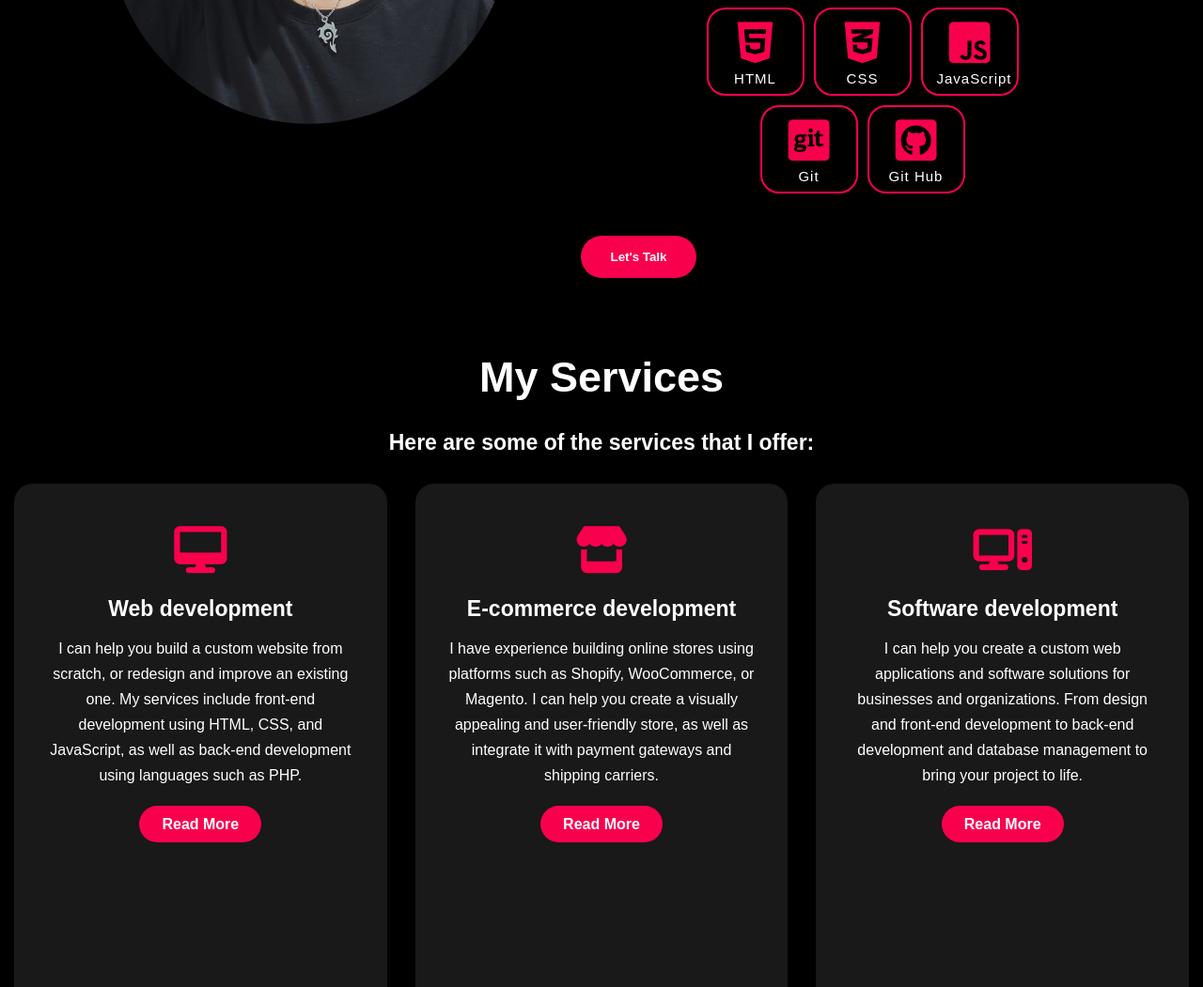
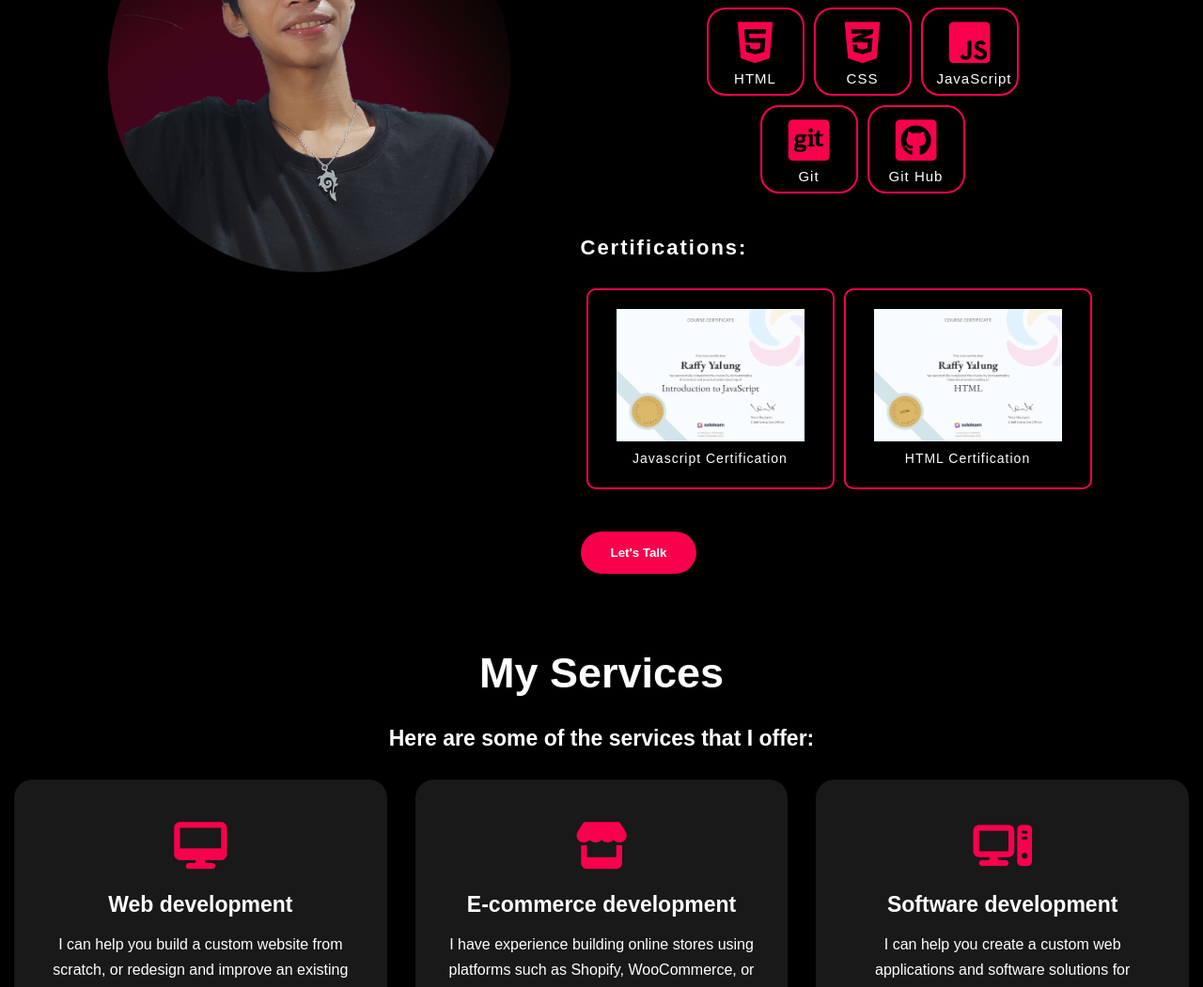
Before and after one commit to rafyalung/MyPortfolio, a plain HTML site: page index.html in a window 1280 px wide. Shown: the part 1374-2425 px from the top of the page at 94% size. Drawn offline with Linux system fonts and the light colour scheme.

Commit message:
certificationadded

```diff
--- a/index.html
+++ b/index.html
@@ -52,14 +52,17 @@
                         <p>Hi, my name is Raffy Yalung. I am a full stack web developer based in the Philippines. I have
                             a strong passion for creating an engaging and user-friendly experiences on the web, and I am
                             constantly striving to learn and improve my skills.</p>
-                    <p>In my free time, I enjoy staying up-to-date with the latest developments in web development, and
-                        I am an active member of the online developer community. I also enjoy learning new technologies
+                        <p>In my free time, I enjoy staying up-to-date with the latest developments in web development,
+                            and
+                            I am an active member of the online developer community. I also enjoy learning new
+                            technologies
                             and expanding my skillset, and always looking for new challenges and opportunities to
                             showcase my abilities.</p>
                     </div>
                     <div class="skills">
                         <h6>Tech Skills:</h6>
                         <div class="skills-box">
+
                             <div class="skills-card">
                                 <i class="fa-brands fa-html5"></i>
                                 <p>HTML</p>
@@ -85,6 +88,20 @@
                             </div>
                         </div>
 
+                        <div class="certifications">
+                            <h6>Certifications:</h6>
+                            <div class="certifications-box">
+                                <div class="certifications-card">
+                                    <a href="javascript certification.png" target="blank"><img src="javascript certification.png">
+                                    <p>Javascript Certification</p></a>
+                                </div>
+                                <div class="certifications-card">
+                                    <a href="html certification.png" target="_blank"><img src="html certification.png">
+                                        <p>HTML Certification</p>
+                                    </a>
+                                </div>
+                            </div>
+                        </div>
                         <button type="button"><a href="#contact">Let's Talk</a></button>
                     </div>
                 </div>
--- a/style.css
+++ b/style.css
@@ -159,7 +159,7 @@ h4{
 
 
 }
-.skills-box2{
+.skills-box2, .certifications-box{
 
     margin-bottom: 40px;
 }
@@ -190,11 +190,25 @@ h4{
     text-align: center;
 
 }
-.skills-box, .skills-box2{
+.skills-box, .skills-box2, .certifications-box{
     display:flex;
     justify-content: center;
 }
-
+.certifications-card{
+    height:170px;
+    width:250px;
+    padding: 20px 5px 20px 5px;
+    background: black;
+    border-radius: 10px;
+    margin: 5px;
+    position:relative;
+    overflow: hidden;
+    text-align: center;
+    border: 2px solid #f9004d;
+}
+.certifications-card img{
+    width:80%;
+}
 button{
     background-color: #f9004d;
     color: white;
```
Also changed, not shown: html certification.png (added), javascript certification.png (added). Lines whose indentation alone changed are shown as unchanged.
